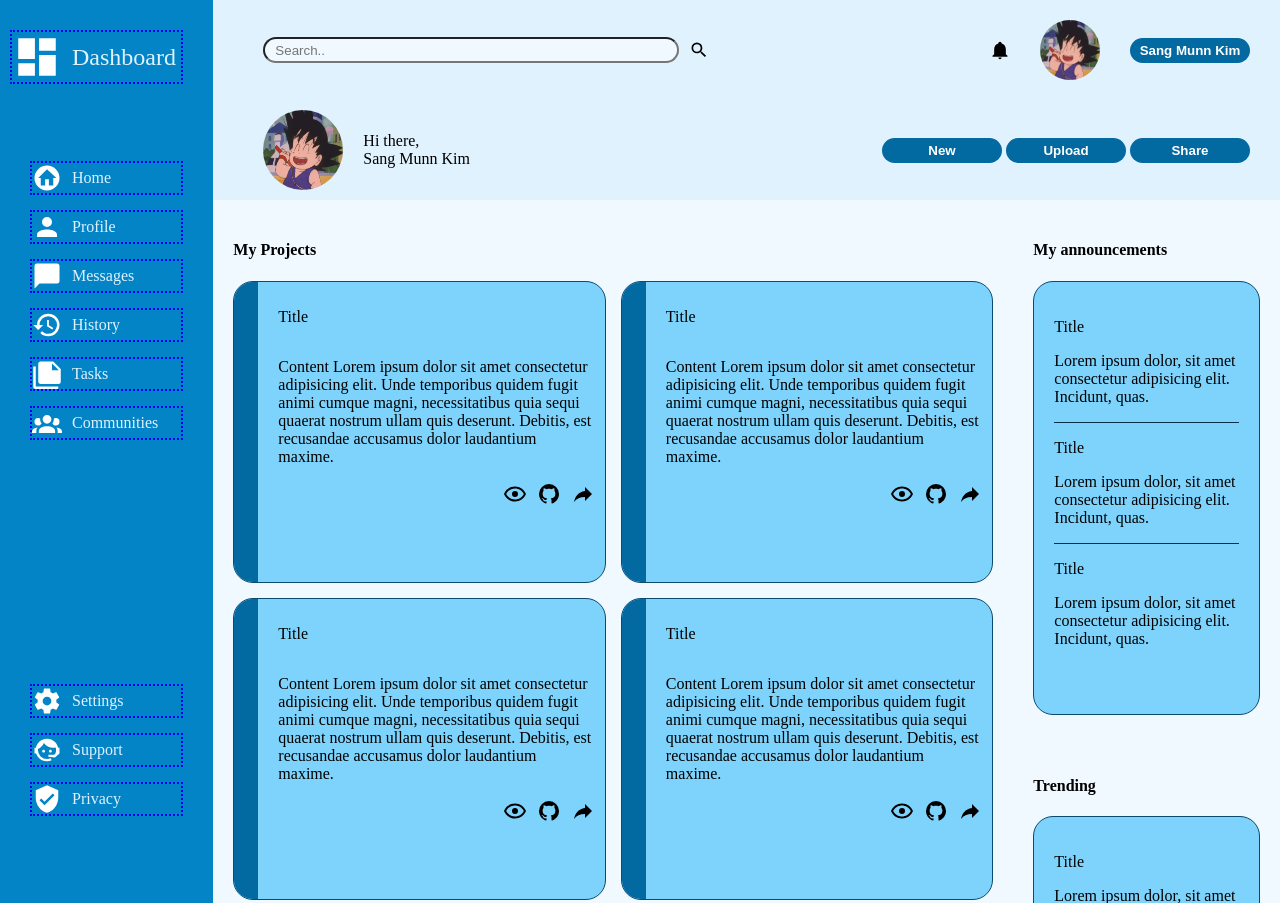
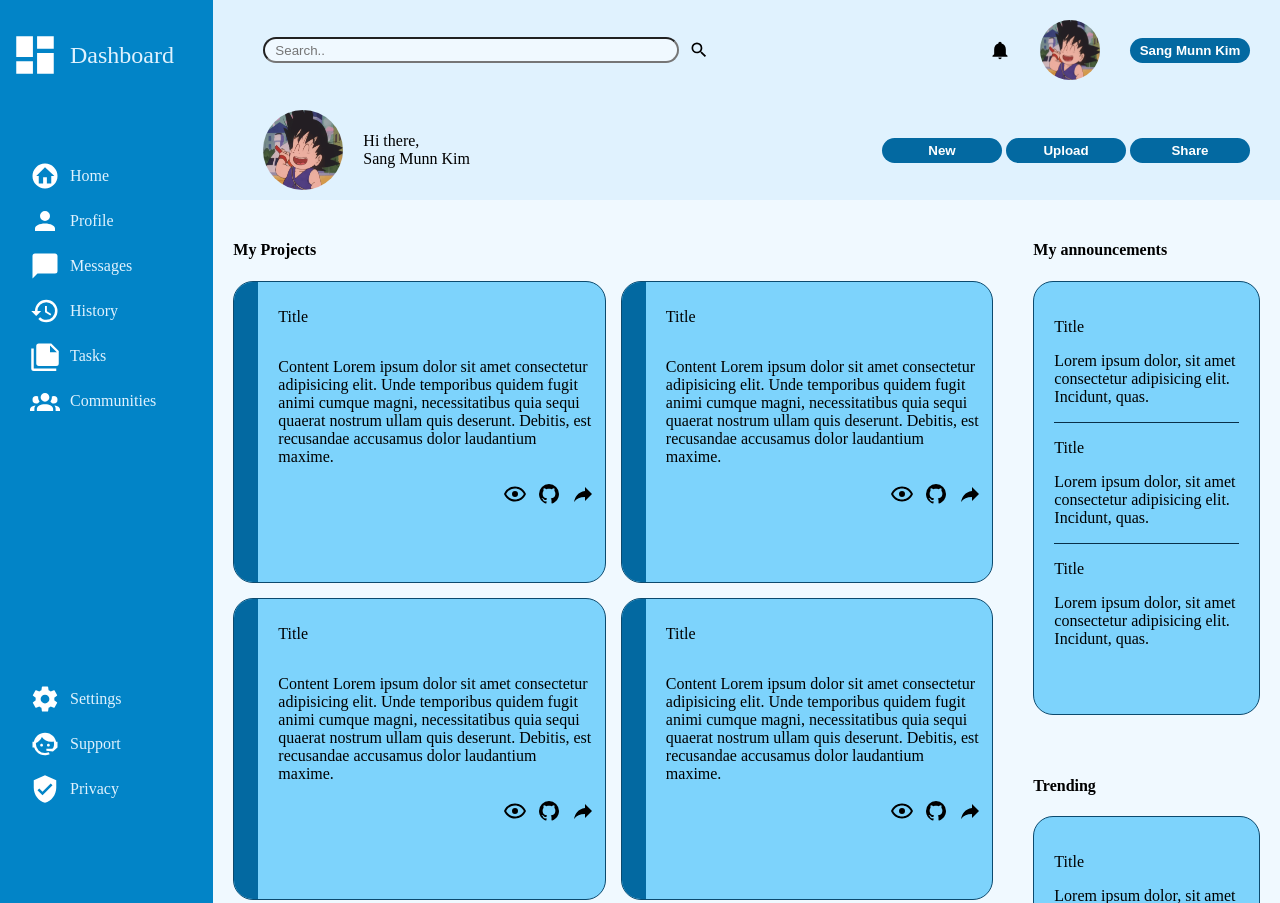
Before and after one commit to SangMunnKim/TOP_admin_dashboard, a plain HTML site: page index.html in a window 1280 px wide. Shown: the top 903 px of the page. Drawn offline with Linux system fonts and the light colour scheme.

Commit message:
Remove border on buttons in nav sidebar

```diff
--- a/css/style.css
+++ b/css/style.css
@@ -131,7 +131,6 @@ nav.sidebar .line {
     display: flex;
     gap: 10px;
     align-items: center;
-    border: 2px dotted blue;
 }
 
 main.content {
```
